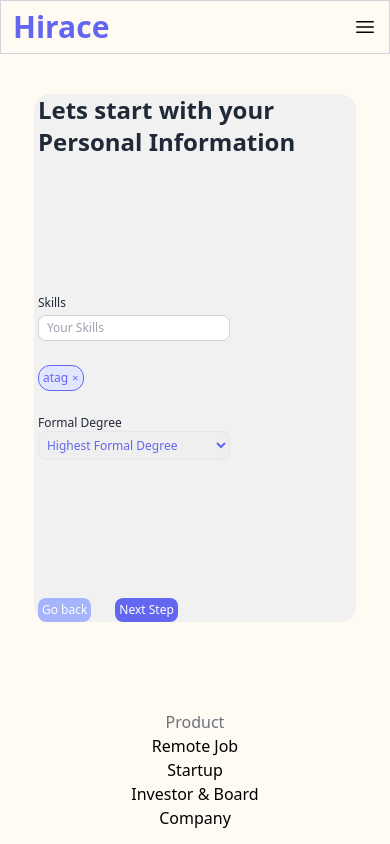
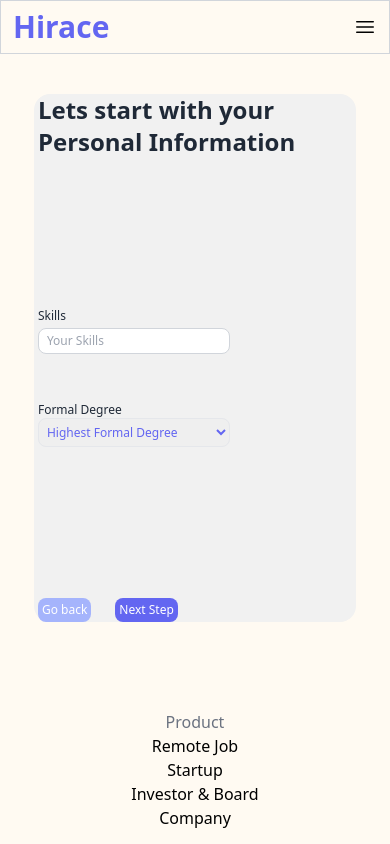
Before and after one commit to prakritip0/task-4, a React (Create React App) app: page /signup/second-step in a window 390 px wide. Shown: the top 844 px of the page. Built offline with nearby package versions, Linux system fonts and the light colour scheme.

Commit message:
render tags dynamically

```diff
--- a/src/components/form/Input.tsx
+++ b/src/components/form/Input.tsx
@@ -50,9 +50,10 @@ const Input = ({
         }}
         onKeyPress={(e) => {
           if (e.key === 'Enter') {
-            console.log(e.key);
-            console.log('skills', [value]);
+            // console.log(e.key);
+            // console.log('skills', [value]);
             setSkillTags && setSkillTags([...skillTags as string[], value as string]);
+            setValue('')
           }
         }}
         onBlur={onBlur}
--- a/src/components/form/SkillTag.tsx
+++ b/src/components/form/SkillTag.tsx
@@ -1,12 +1,41 @@
-import React from 'react'
+import React from 'react';
 
-const SkillTag = () => {
+interface SkillTagProps {
+  skillTags: string[];
+  setSkillTags: (value: string[]) => void;
+}
+// const removeSkill = (array: string[], i: number) => {
+//   array.splice(i, 1);
+// };
+
+const SkillTag = ({ skillTags, setSkillTags }: SkillTagProps) => {
+  // console.log('skills', skillTags);
   return (
-    <div className='flex items-center gap-1 border border-indigo-500 bg-indigo-100 text-indigo-500 rounded-xl py-1 px-1'>
-        <p className='text-xs'>atag</p>
-        <p className='text-[0.5rem] cursor-pointer'>✕</p>
+    <div className='flex gap-1 max-w-[15rem]  flex-wrap '>
+      {skillTags.length > 0 &&
+        skillTags.map((skill, i) => {
+          return (
+            <div
+              key={i}
+              className=' flex items-center gap-1 border border-indigo-500 bg-indigo-100 text-indigo-500 rounded-xl  2xl:py-1 px-1'
+            >
+              <p className='text-xs'>{skill}</p>
+              <p
+                className='lg:text-[0.3rem] 2xl:text-[0.5rem] cursor-pointer'
+                onClick={() => {
+                  console.log('skills', skillTags);
+                  const oldSkillTags = skillTags;
+                  oldSkillTags.splice(i, 1);
+                  setSkillTags(oldSkillTags);
+                }}
+              >
+                ✕
+              </p>
+            </div>
+          );
+        })}
     </div>
-  )
-}
+  );
+};
 
-export default SkillTag
+export default SkillTag;
--- a/src/components/signup/SecondStep.tsx
+++ b/src/components/signup/SecondStep.tsx
@@ -17,11 +17,12 @@ const SecondStep = () => {
   const handleFormalDegreeBlur = () => {
     console.log('i log the degree');
   };
-  console.log(skillTags);
+  // console.log(skillTags);
 
   const setTags = (tags: string[]) => {
     setSkillTags(tags);
   };
+// console.log('skillz',skillTags);
 
   return (
     <div className='flex flex-col items-start gap-6'>
@@ -38,7 +39,7 @@ const SecondStep = () => {
         setSkillTags={setTags}
         skillTags={skillTags}
       />
-      <SkillTag />
+      <SkillTag skillTags={skillTags} setSkillTags={setSkillTags} />
       <Select
         id='foramlDegree'
         placeholder='Highest Formal Degree'
--- a/src/pages/SignUp.tsx
+++ b/src/pages/SignUp.tsx
@@ -2,10 +2,10 @@ import React, { useEffect, useState } from 'react';
 import FirstStep from '../components/signup/FirstStep';
 import SignUpDesign from '../components/signup/SignUpDesign';
 import SubmitButton from '../components/form/SubmitButton';
-import { Outlet, Link, useLocation } from 'react-router-dom';
+import { Outlet, Link } from 'react-router-dom';
 
 const SignUp = () => {
-  const router = useLocation();
+  // const router = useLocation();
 
   const [signupStep, setSignupStep] = useState(0);
   const [forwardDisabled, setForwardDisabled] = useState<boolean>(false);
@@ -27,7 +27,7 @@ const SignUp = () => {
   };
   // console.log(signupStep);
 
-  console.log('Signup state', signupStep);
+  // console.log('Signup state', signupStep);
 
   useEffect(() => {
     setNextButtonLabel('Next Step');
@@ -60,9 +60,9 @@ const SignUp = () => {
       setBackwardRoutes('/signup/third-step');
     }
   }, [signupStep]);
-  console.log(signupStep);
-  console.log('forward', forwardRoutes);
-  console.log('backward', backwardRoutes);
+  // console.log(signupStep);
+  // console.log('forward', forwardRoutes);
+  // console.log('backward', backwardRoutes);
   return (
     <div className=' py-10 px-4 md:px-[8rem] 2xl:px-[10rem] bg-[#fffaf2] dark:bg-gray-800 '>
       <div className='flex flex-col md:py-6 px-1 md:pl-4 2xl:pl-16 h-[33rem] w-[90%] rounded-2xl m-auto  bg-[#f1f1f1]  dark:bg-gray-900 2xl:h-[45rem]'>
```
